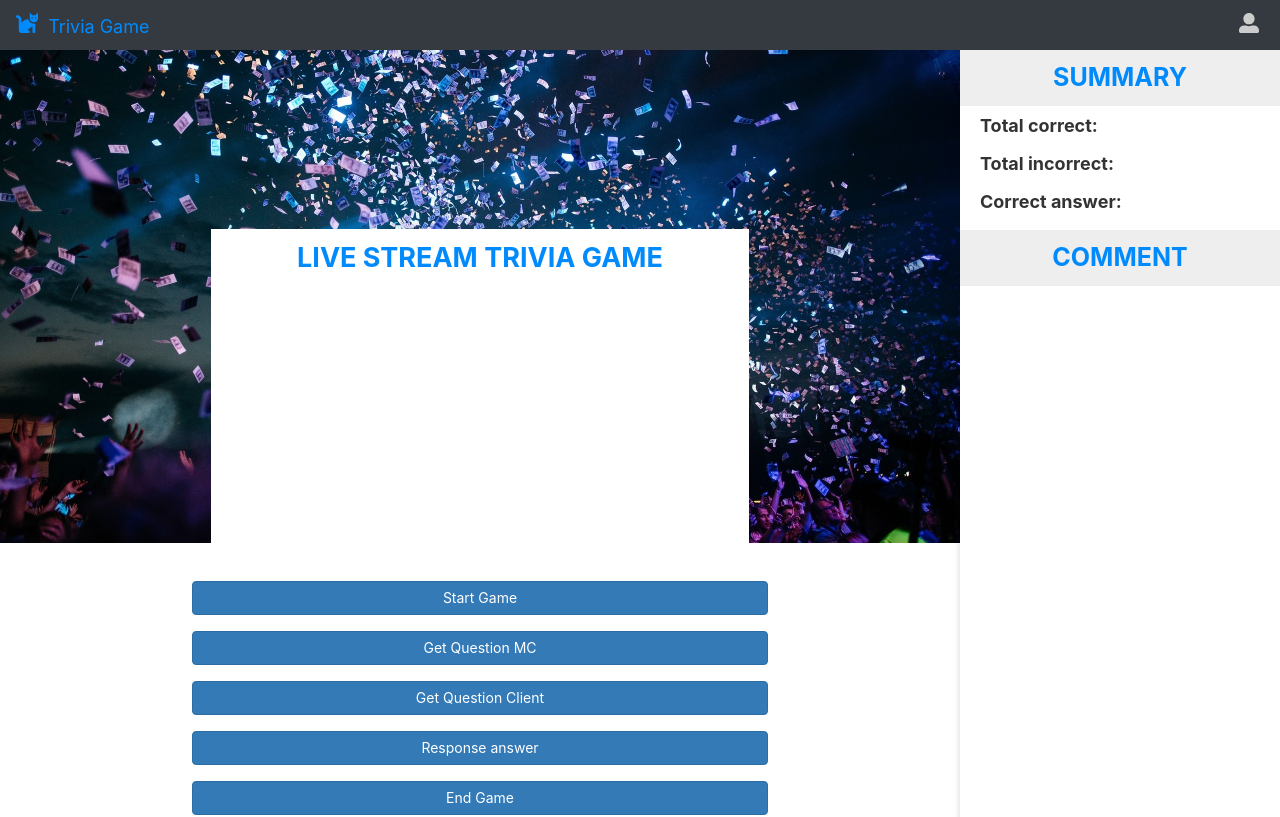
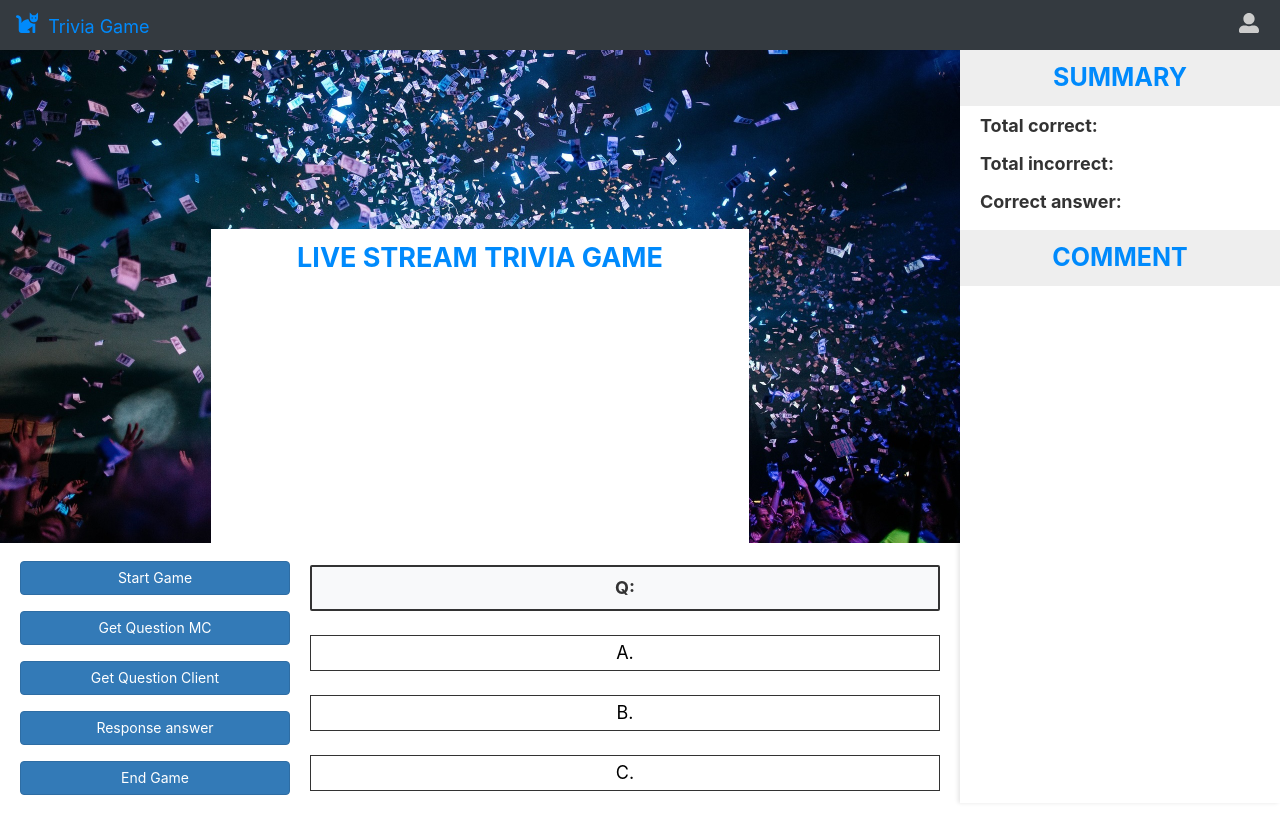
Before and after one commit to xuantan97/mc-web, a React (Create React App) app: page / in a window 1280 px wide. Shown: the top 817 px of the page. Built offline with nearby package versions, Linux system fonts and the light colour scheme; no server answers.

Commit message:
update css for mc button

```diff
--- a/src/Dashboard/Dashboard.js
+++ b/src/Dashboard/Dashboard.js
@@ -20,7 +20,7 @@ export default class Dashboard extends React.Component {
     }
 
     componentDidMount() {
-        $('.question').hide();
+        // $('.question').hide();
         this.socket.on('CLOSE_QUESTION', () => {
             this.setState({ isDisabled: false });
         });
@@ -86,8 +86,8 @@ export default class Dashboard extends React.Component {
             $('#summary-incorrect').html("");
             $('#correct-answer').html("");
 
-            $('.act').addClass('act-not-full');
-            $('.question').show();
+            // $('.act').addClass('act-not-full');
+            // $('.question').show();
         })
         .catch(error => console.log(error));
     }
@@ -109,8 +109,8 @@ export default class Dashboard extends React.Component {
 
     endGame() {
         this.socket.emit('END_GAME');
-        $('.act').removeClass('act-not-full');
-        $('.question').hide();
+        // $('.act').removeClass('act-not-full');
+        // $('.question').hide();
     }
 
 
@@ -157,7 +157,7 @@ export default class Dashboard extends React.Component {
                             <img src="/line.png" alt="" className="line" style={{height: '50px'}}/>
                         </div> */}
                         <div className="act-question">
-                            <div className="act">
+                            <div className="act act-not-full">
                                 <Button onClick={() => this.startGame()}>Start Game</Button>
                                 <Button onClick={() => this.getQuestionMC()}>Get Question MC</Button>
                                 <Button onClick={() => this.getQuestionClient()}>Get Question Client</Button>
```
